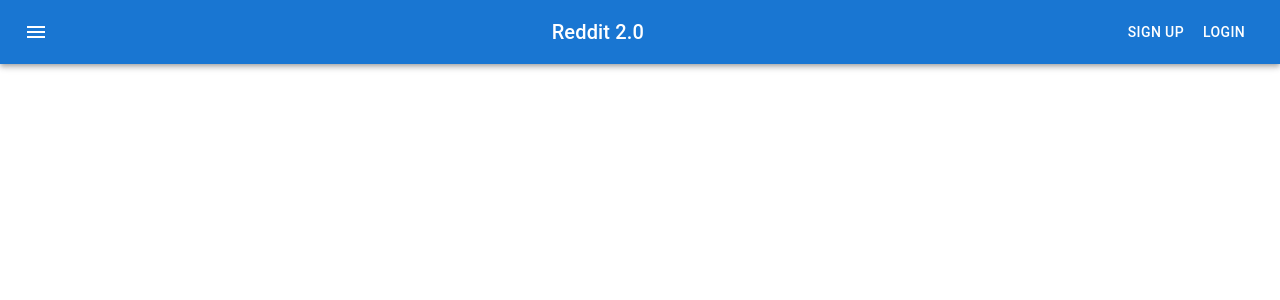
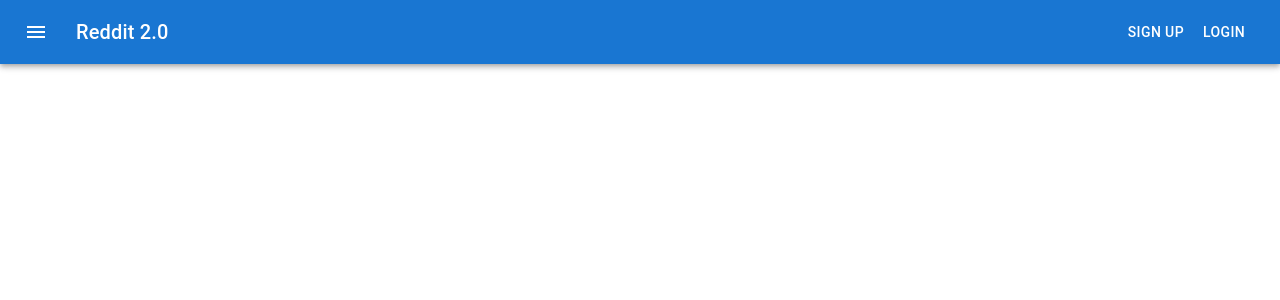
Before and after one commit to CvetkovskiIvor/prog-inz-projekt, a React (Create React App) app in the folder social-front/: page / in a window 1280 px wide. Shown: the top 300 px of the page. Built offline with nearby package versions, Linux system fonts and the light colour scheme.

Commit message:
edited index.css

```diff
--- a/social-front/src/App.js
+++ b/social-front/src/App.js
@@ -1,7 +1,6 @@
 import * as React from 'react';
 import Navbar from './Navbar';
 import './index.css';
-
 
 function App() {
   return (
--- a/social-front/src/Popup.js
+++ b/social-front/src/Popup.js
@@ -1,9 +1,6 @@
 import React from "react";
 import CloseIcon from '@mui/icons-material/Close';
 import IconButton from '@mui/material/IconButton';
-import './index.css';
-
-
 
 const Popup = props => {
   return (
--- a/social-front/src/index.css
+++ b/social-front/src/index.css
@@ -1,6 +1,3 @@
-.App {
-  text-align: center;
-}
 body {
   margin: 0;
   font-family: -apple-system, BlinkMacSystemFont, 'Segoe UI', 'Roboto', 'Oxygen',
```
